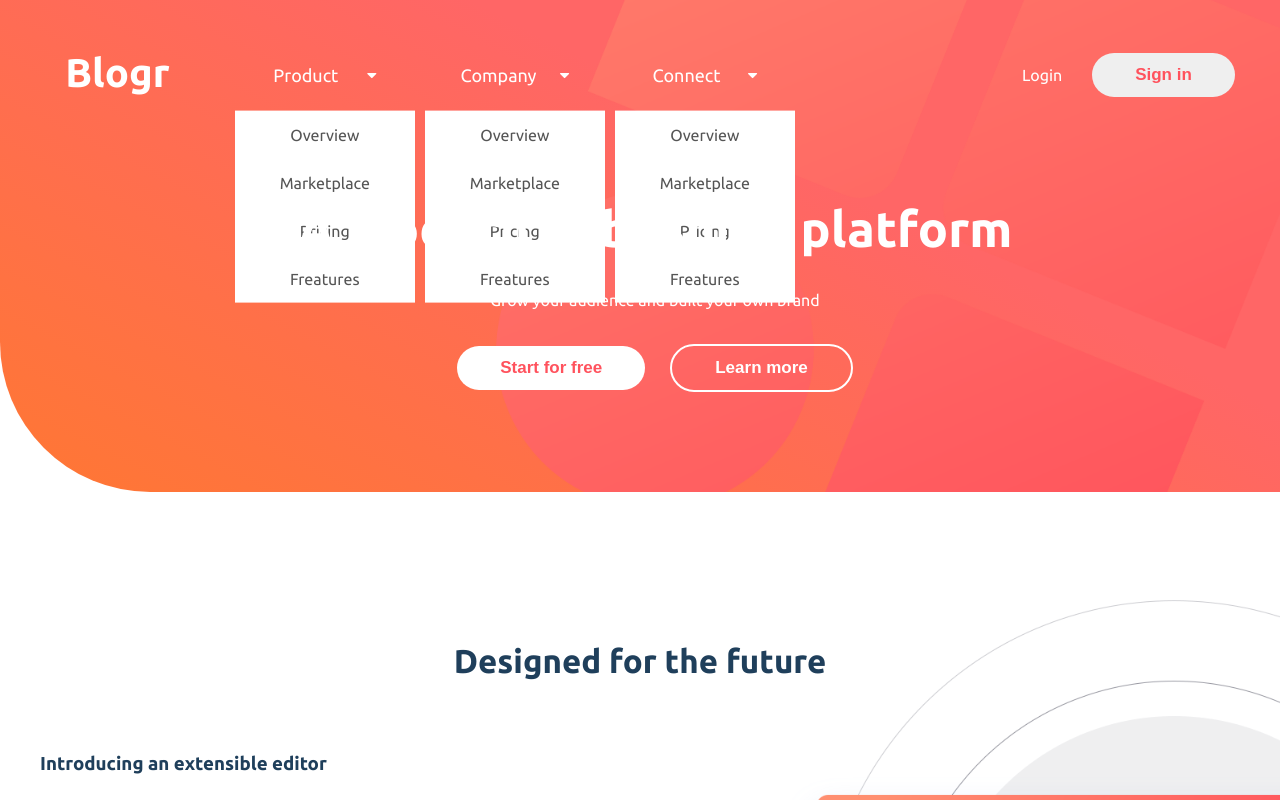
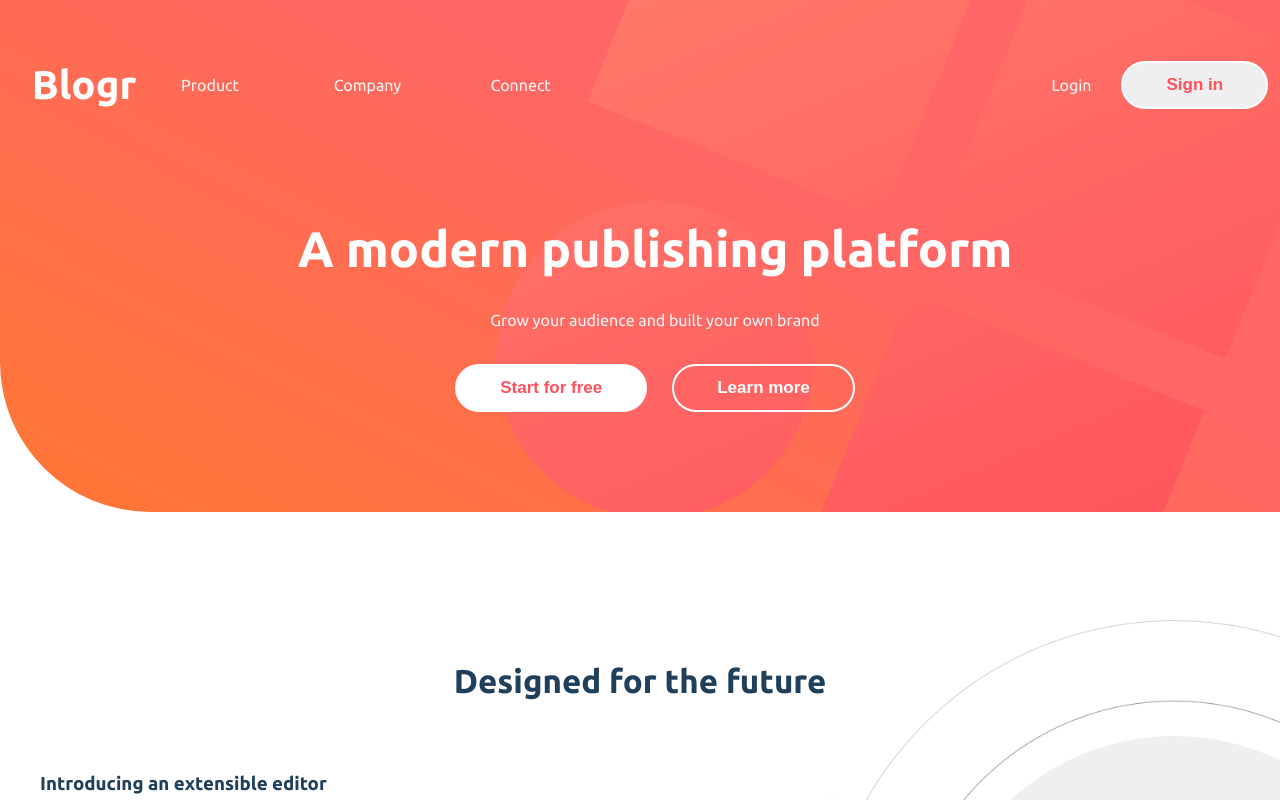
Before and after one commit to tina234/blogr, a Vue app: page / in a window 1280 px wide. Shown: the top 800 px of the page. Built offline with nearby package versions, Linux system fonts and the light colour scheme.

Commit message:
finished dropdown

```diff
--- a/src/components/Header.vue
+++ b/src/components/Header.vue
@@ -14,18 +14,18 @@
                             <div class="drop-item">Marketplace</div>
                             <div class="drop-item">Pricing</div>
                             <div class="drop-item">Freatures</div>
+                            <div class="drop-item">Integrations</div>
                         </div>
                     </div>
-
                     <div class="menu-item">
                         <span>Company</span>
                         <i class="fa fa-caret-down" aria-hidden="true"></i>
 
                         <div class="dropdown-list">
-                            <div class="drop-item">Overview</div>
-                            <div class="drop-item">Marketplace</div>
-                            <div class="drop-item">Pricing</div>
-                            <div class="drop-item">Freatures</div>
+                            <div class="drop-item">About</div>
+                            <div class="drop-item">Team</div>
+                            <div class="drop-item">Blog</div>
+                            <div class="drop-item">Careers</div>
                         </div>
                     </div>
                     <div class="menu-item">
@@ -33,16 +33,15 @@
                         <i class="fa fa-caret-down" aria-hidden="true"></i>
 
                         <div class="dropdown-list">
-                            <div class="drop-item">Overview</div>
-                            <div class="drop-item">Marketplace</div>
-                            <div class="drop-item">Pricing</div>
-                            <div class="drop-item">Freatures</div>
+                            <div class="drop-item">Contact</div>
+                            <div class="drop-item">Newsletter</div>
+                            <div class="drop-item">LInkedIn</div>
                         </div>
                     </div>
                 </div>
                 <div class="nav-right">
                     <p>Login</p>
-                    <button>Sign in</button>
+                    <button class="btn-sign-in">Sign in</button>
                 </div>
             </div>
         </div>
--- a/src/scss/header.scss
+++ b/src/scss/header.scss
@@ -1,5 +1,6 @@
-$Light-gray: hsl(0, 0%, 100%);
+$Light-gray: #f2f2f2;
 $light-red: hsl(356, 100%, 66%);
+$DropColor: #999999;
 
 
 body {
@@ -32,8 +33,10 @@ body {
     .nav-bar {
         display: flex;
         justify-content: space-evenly;
+        align-items: center;
         max-width: 1440px;
         width: 100%;
+        height: 70px;
         margin: 0 auto;
         padding-top: 50px;
         position: relative;
@@ -48,50 +51,73 @@ body {
 
         .navbar-items {
             display: flex;
+            justify-content: space-between;
             width: 100%;
-            max-width: 1000px;
-            justify-content: space-between;
+            max-width: 1100px;
 
             .nav-left {
                 display: flex;
                 align-items: center;
 
                 .menu-item {
-                    padding: 12px 30px;
+                    padding: 12px 15px 12px 0; /*dali moram height staviti*/
                     display: flex;
                     align-items: center;
+                    justify-content: space-around;
                     position: relative;
-                    width: 120px;
-                    justify-content: space-around;
+                    width: 130px;
                     margin-right: 10px;
 
+                    &:hover {
+                        span {
+                            font-size: 18px;
+                            color: #fff;
+                        }
+                        i {
+                            opacity: 1;
+                            visibility: visible;
+                        }
+                        .dropdown-list {
+                            opacity: 1;
+                            visibility: visible;
+                        }
+                    }
+
                     span {
-                        font-size: 18px;
                         color: $Light-gray;
-                        padding-right: 12px;
+                        padding-right: 10px;
+                        transition: all 0.2s;
                     }
 
                     i {
-                        color: $Light-gray;
-                        transition: 0.3s;
-
-                        &:hover {
-                            font-size: 23px;
-                        }
+                        font-size: 18px;
+                        color: #fff;
+                        opacity: 0;
+                        visibility: hidden;
+                        transition:  all 0.2s;
                     }
 
                     .dropdown-list {
+                        border-radius: 5px;
                         background-color: #fff;
                         position: absolute;
                         top: 0;
                         left: 0;
-                        width: 100%;
-                        transform: translate(0, 30%);
+                        width: 150%;
+                        transform: translateY(50px);
+                        opacity: 0;
+                        visibility: hidden;
+                        transition: opacity 0.2s linear, visibility 0.2s linear;
 
                         .drop-item {
                             text-align: center;
                             padding: 15px 0px;
-                            color: #555;
+                            color: $DropColor;
+                            transition: 0.2s;
+
+                            &:hover {
+                                color: #555;
+                            }
                         }
                     }
                 }
@@ -104,18 +130,30 @@ body {
                 p {
                     padding-right: 30px;
                     color: $Light-gray;
+                    transition: all 0.2s;
+
+                    &:hover {
+                        color: #fff;
+                        font-size: 18px;
+                    }
                 }
 
-
-
-                button {
+                .btn-sign-in {
                     outline: none;
-                    border: none;
+                    border: 2px solid #fff;
                     padding: 12px 43px;
                     border-radius: 24px;
                     color: $light-red;
                     font-size: 17px;
                     font-weight: 600;
+                    transition: all 0.2s;
+
+                    &:hover  {
+                        background-color: transparent;
+                        color: #fff;
+                        font-weight: 700;
+                        border-radius: 0;
+                    }
                 }
             }
         }
@@ -128,7 +166,6 @@ body {
         text-align: center;
         padding: 0 15px;
         position: relative;
-        z-index: 1;
 
         h1 {
             color: #fff;
@@ -143,14 +180,23 @@ body {
             margin-top: 35px;
 
             .btn-start {
+                outline: none;
                 padding: 12px 43px;
                 border-radius: 24px;
                 background-color: #fff;
                 color: $light-red;
                 font-size: 17px;
                 font-weight: 600;
-                border: none;
+                border: 2px solid #fff;
                 margin-right: 25px;
+                transition: all 0.2s;
+
+                &:hover {
+                    background-color: transparent;
+                    color: #fff;
+                    font-weight: 700;
+                    border-radius: 0;
+                }
             }
 
             .btn-more {
@@ -162,6 +208,13 @@ body {
                 color: #fff;
                 outline: none;
                 font-weight: 600;
+                transition: all 0.2s;
+
+                &:hover {
+                    border-radius: 0;
+                    background-color: #fff;
+                    color: $light-red;
+                }
             }
         }
     }
```
